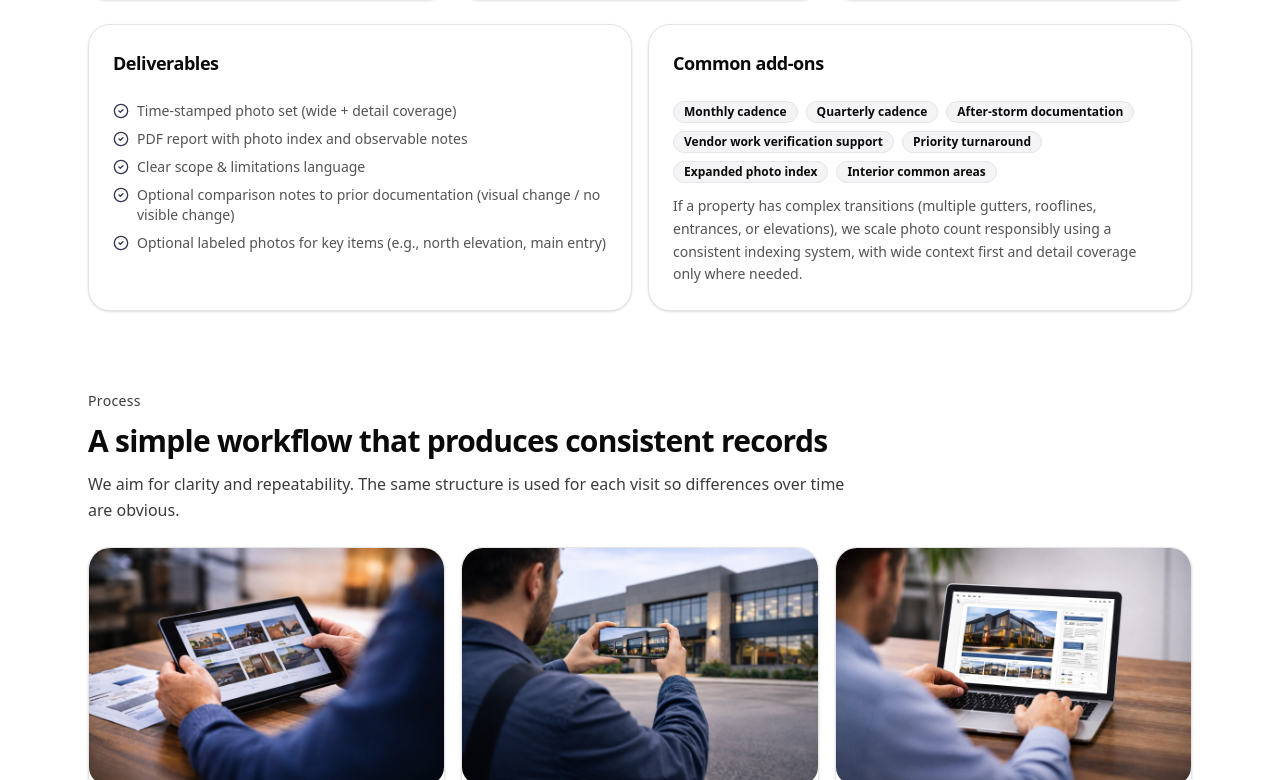
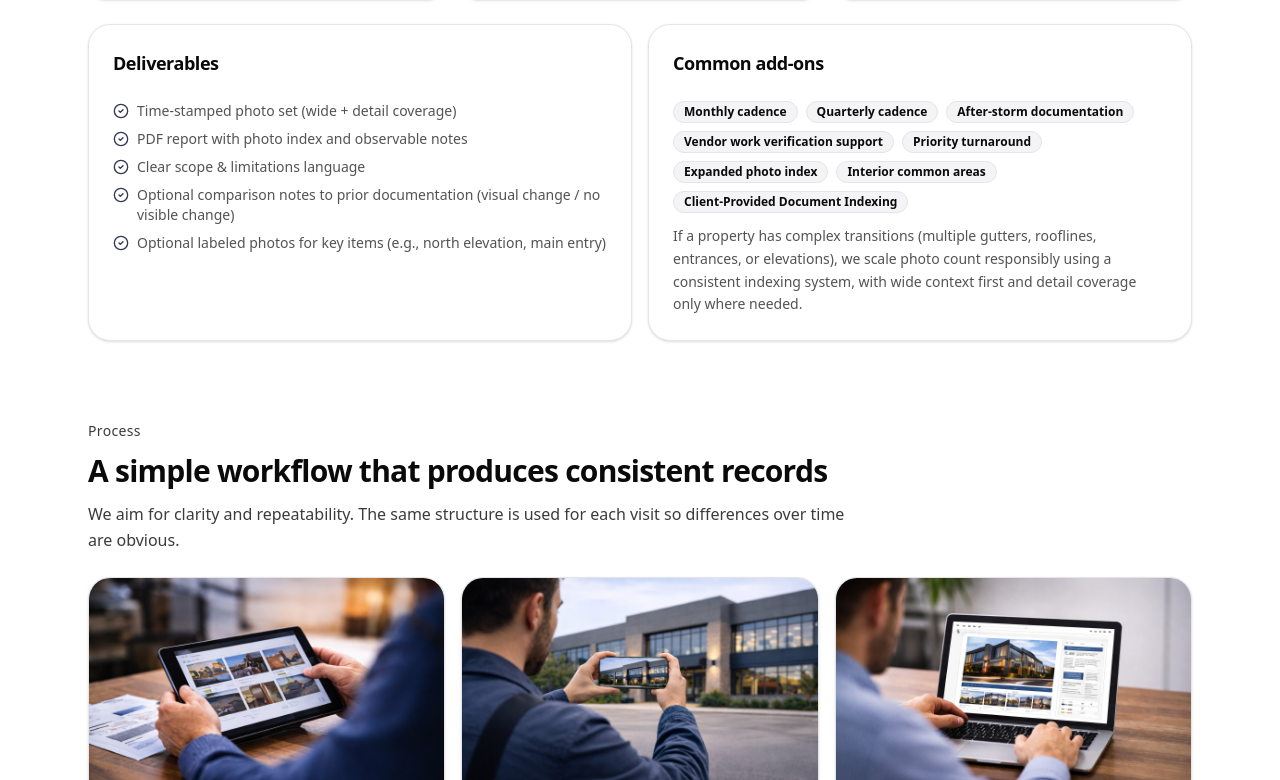
Before and after one commit to bennettb15/scout-site, a React (Vite) app: page / in a window 1280 px wide. Shown: the part 1660-2440 px from the top of the page. Built offline with nearby package versions, Linux system fonts and the light colour scheme.

Commit message:
added pill for Client-Provided Document Indexing

```diff
--- a/src/ScoutMarketingSite.jsx
+++ b/src/ScoutMarketingSite.jsx
@@ -659,6 +659,7 @@ function scrollToSection(href) {
                   "Priority turnaround",
                   "Expanded photo index",
                   "Interior common areas",
+                  "Client-Provided Document Indexing",
                 ].map((x) => (
                   <Badge
                     key={x}
```
